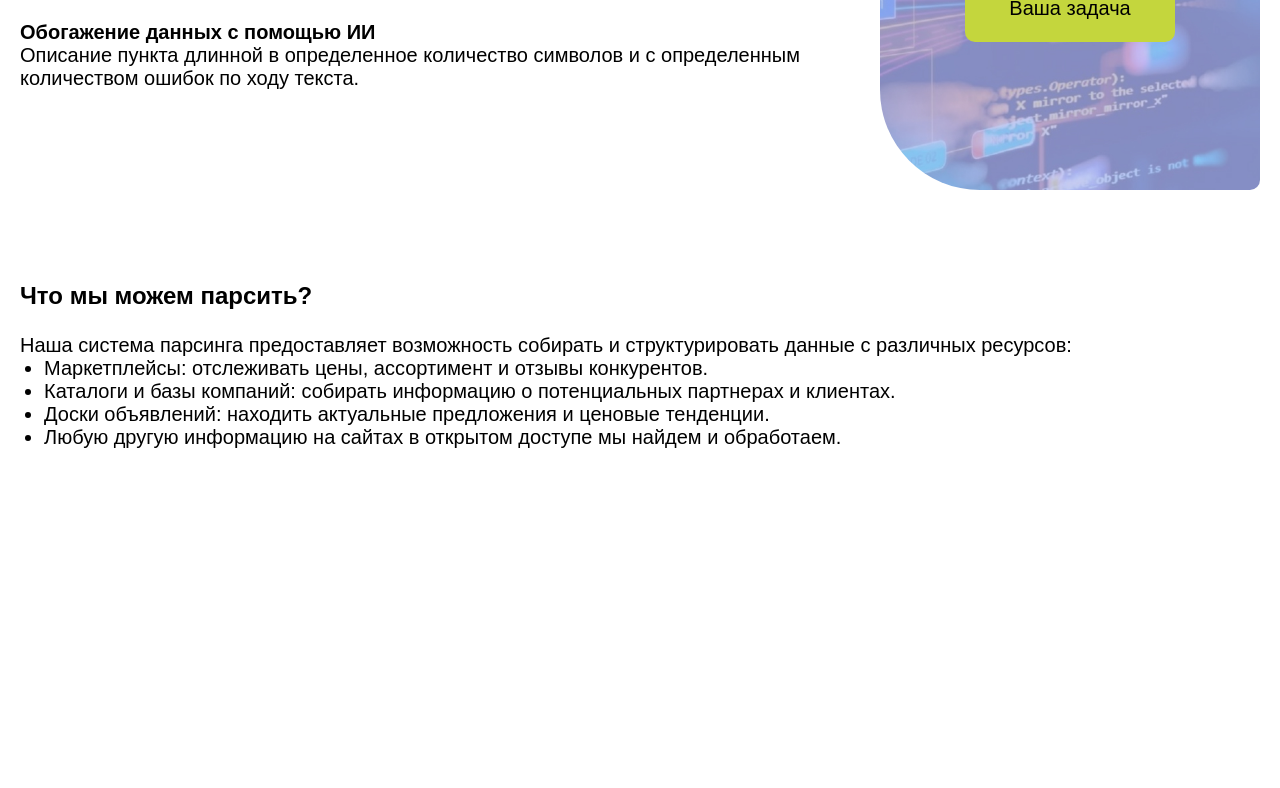
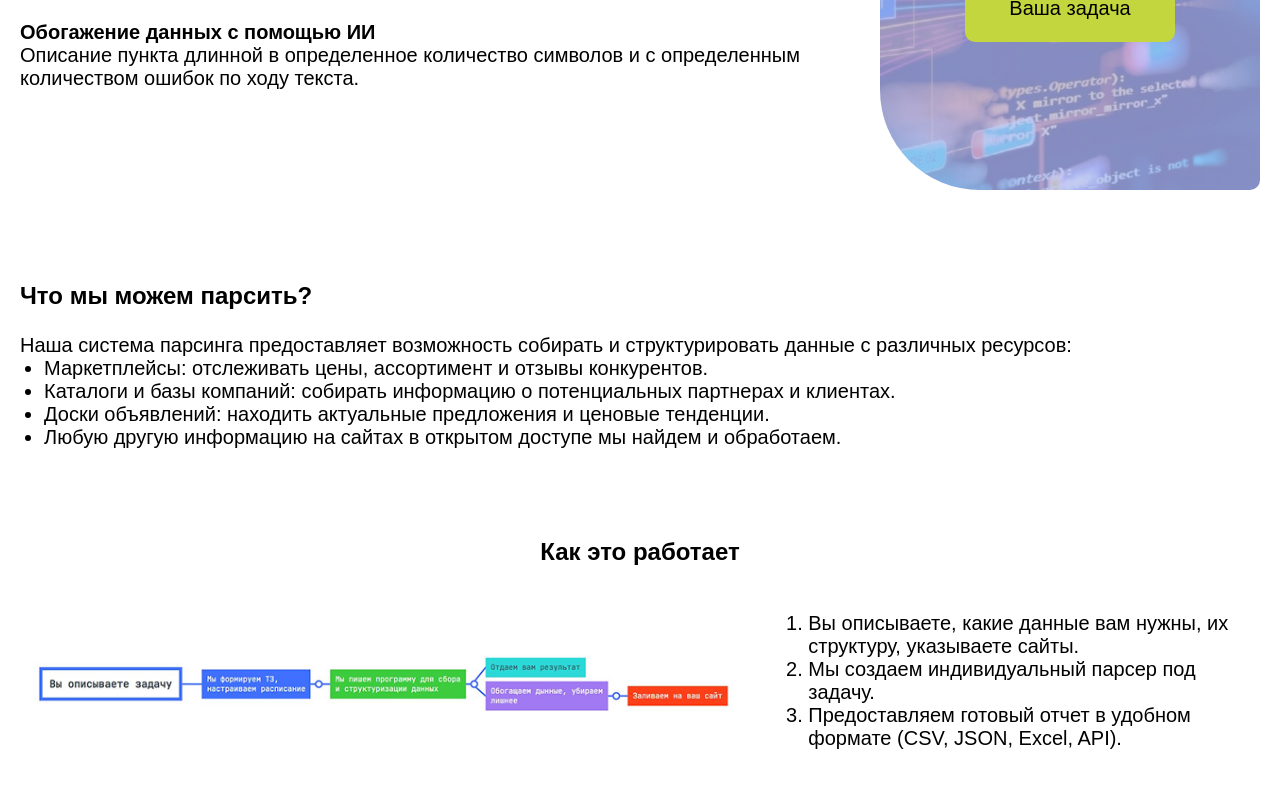
Before and after one commit to alexius90e/your-parcer, a plain HTML site: page index.html in a window 1280 px wide. Shown: the part 1150-1938 px from the top of the page. Before the commit the page ends 1679 px from the top, so only its background shows below. Drawn offline with Linux system fonts and the light colour scheme; a web font is replaced by a local one.

Commit message:
feat: added how-it-work

```diff
--- a/index.html
+++ b/index.html
@@ -205,6 +205,32 @@
           </ul>
         </div>
       </section>
+
+      <section class="how-it-work">
+        <div class="container">
+          <h2 class="how-it-work__title">Как это работает</h2>
+
+          <div class="how-it-work__content">
+            <figure class="how-it-work__figure">
+              <img
+                class="how-it-work__figure-image"
+                src="./assets/how-it-work.png"
+                alt="how-it-work"
+              />
+            </figure>
+
+            <ol class="how-it-work__list">
+              <li class="how-it-work__list-item">
+                Вы описываете, какие данные вам нужны, их структуру, указываете сайты.
+              </li>
+              <li class="how-it-work__list-item">Мы создаем индивидуальный парсер под задачу.</li>
+              <li class="how-it-work__list-item">
+                Предоставляем готовый отчет в удобном формате (CSV, JSON, Excel, API).
+              </li>
+            </ol>
+          </div>
+        </div>
+      </section>
     </main>
 
     <footer class="footer">
--- /dev/null
+++ b/scss/_l-how-it-work.scss
@@ -0,0 +1,57 @@
+.how-it-work {
+  margin: 89px 0 69px;
+
+  @include laptop {
+    margin: 50px 0;
+  }
+
+  &__title {
+    margin: 0 0 12px;
+    font-weight: 700;
+    font-size: 24px;
+    color: #000;
+    text-align: center;
+  }
+
+  &__content {
+    display: flex;
+    align-items: center;
+    gap: 30px;
+
+    @include laptop {
+      flex-wrap: wrap;
+      justify-content: center;
+    }
+  }
+
+  &__figure {
+    display: flex;
+    align-items: center;
+    justify-content: center;
+    flex:  1 1 auto;
+
+    @include laptop {
+      flex: 1 1 100%;
+    }
+
+    &-image {
+      display: block;
+      max-width: 100%;
+      height: auto;
+    }
+  }
+
+  &__list {
+    flex: 0 1 502px;
+    margin: 0 auto;
+    padding-left: 24px;
+    box-sizing: border-box;
+    font-weight: 400;
+    font-size: 20px;
+    color: #000;
+
+    @include laptop {
+      flex: 0 1 768px;
+    }
+  }
+}
--- a/scss/index.scss
+++ b/scss/index.scss
@@ -16,4 +16,5 @@
 @import './l-services';
 @import './l-advantages';
 @import './l-how-parse';
+@import './l-how-it-work';
 @import './l-footer';
```
Also changed, not shown: assets/how-it-work.png (added), css/index.css.
